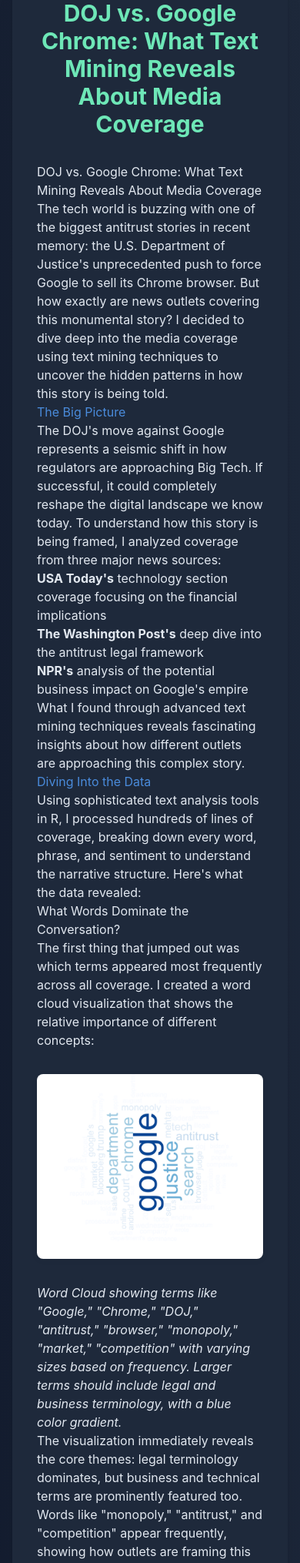
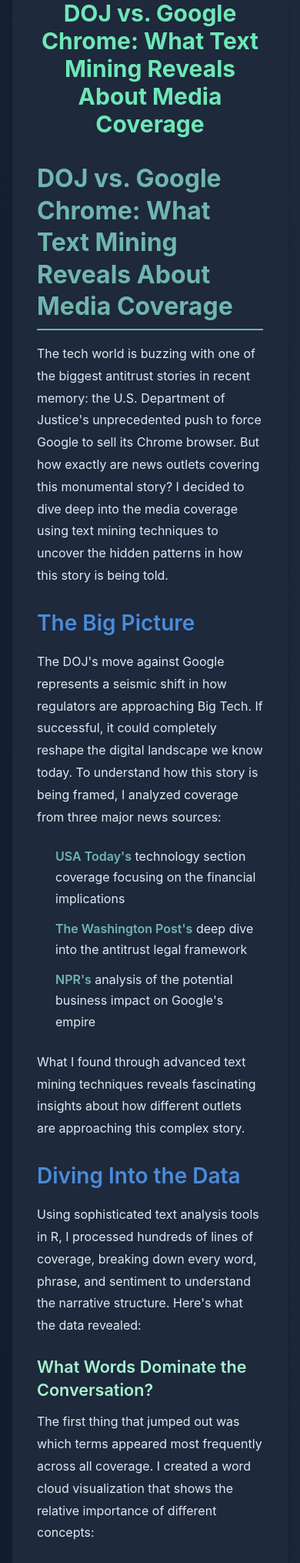
Before and after one commit to cdobratz/CassidyBlog, a Flask app: page /blog/doj_google_blog_post in a window 390 px wide. Shown: the part 197-2227 px from the top of the page at 77% size. Run offline with Flask 3, Linux system fonts and the light colour scheme; some libraries are stand-ins or nearby versions.

Commit message:
Improve blog post typography and readability
- Enhanced font sizing and spacing for better reading experience
- Added proper heading hierarchy with distinct colors
- Improved paragraph spacing and line height
- Enhanced code block styling with better contrast
- Added responsive typography for mobile devices
- Increased container width for optimal reading length
- Better list styling and visual separation
- Added blockquote and table styling improvements

```diff
--- a/static/styles.css
+++ b/static/styles.css
@@ -187,43 +187,159 @@
 
 /* Blog Post */
 .blog-post {
-    max-width: 800px;
+    max-width: 900px;
     margin: 0 auto;
     padding: 2rem;
 }
 
 .post-header {
-    margin-bottom: 2rem;
+    margin-bottom: 3rem;
     text-align: center;
 }
 
-.post-content {
+/* Enhanced Blog Content Styling */
+.blog-content {
     line-height: 1.8;
+    font-size: 1.1rem;
+    color: #e2e8f0;
 }
 
-.post-content h1,
-.post-content h2,
-.post-content h3 {
+/* Improved Typography */
+.blog-content h1 {
     color: var(--primary-color);
-    margin: 2rem 0 1rem;
+    font-size: 2.5rem;
+    font-weight: 700;
+    margin: 3rem 0 1.5rem 0;
+    line-height: 1.3;
+    border-bottom: 2px solid var(--primary-color);
+    padding-bottom: 0.5rem;
 }
 
-.post-content p {
-    margin-bottom: 1.5rem;
+.blog-content h2 {
+    color: var(--secondary-color);
+    font-size: 2rem;
+    font-weight: 600;
+    margin: 2.5rem 0 1.25rem 0;
+    line-height: 1.4;
 }
 
-.post-content code {
-    background-color: var(--card-background);
-    padding: 0.2rem 0.4rem;
-    border-radius: 4px;
+.blog-content h3 {
+    color: #a7f3d0;
+    font-size: 1.5rem;
+    font-weight: 600;
+    margin: 2rem 0 1rem 0;
+    line-height: 1.4;
 }
 
-.post-content pre {
+.blog-content h4 {
+    color: #cbd5e1;
+    font-size: 1.25rem;
+    font-weight: 500;
+    margin: 1.75rem 0 0.75rem 0;
+    line-height: 1.4;
+}
+
+/* Enhanced Paragraph Styling */
+.blog-content p {
+    margin-bottom: 1.75rem;
+    line-height: 1.8;
+    color: #e2e8f0;
+    text-align: justify;
+}
+
+/* Better List Styling */
+.blog-content ul,
+.blog-content ol {
+    margin: 1.5rem 0 1.75rem 0;
+    padding-left: 2rem;
+}
+
+.blog-content li {
+    margin-bottom: 0.75rem;
+    line-height: 1.7;
+    color: #e2e8f0;
+}
+
+.blog-content li p {
+    margin-bottom: 0.5rem;
+}
+
+/* Strong and Em Styling */
+.blog-content strong {
+    color: var(--primary-color);
+    font-weight: 600;
+}
+
+.blog-content em {
+    color: #a7f3d0;
+    font-style: italic;
+}
+
+/* Code Styling */
+.blog-content code {
     background-color: var(--card-background);
-    padding: 1rem;
+    padding: 0.3rem 0.5rem;
+    border-radius: 4px;
+    font-family: 'Monaco', 'Menlo', 'Ubuntu Mono', monospace;
+    font-size: 0.9rem;
+    color: #fbbf24;
+    border: 1px solid #374151;
+}
+
+.blog-content pre {
+    background-color: var(--card-background);
+    padding: 1.5rem;
     border-radius: 8px;
     overflow-x: auto;
-    margin: 1.5rem 0;
+    margin: 2rem 0;
+    border: 1px solid #374151;
+    box-shadow: 0 4px 6px -1px rgba(0, 0, 0, 0.1);
+}
+
+.blog-content pre code {
+    background: transparent;
+    padding: 0;
+    border: none;
+    color: #e2e8f0;
+}
+
+/* Blockquote Styling */
+.blog-content blockquote {
+    border-left: 4px solid var(--primary-color);
+    padding: 1rem 1.5rem;
+    margin: 2rem 0;
+    background-color: rgba(111, 182, 173, 0.1);
+    border-radius: 0 8px 8px 0;
+    font-style: italic;
+    color: #cbd5e1;
+}
+
+/* Table Styling */
+.blog-content table {
+    width: 100%;
+    border-collapse: collapse;
+    margin: 2rem 0;
+    background-color: var(--card-background);
+    border-radius: 8px;
+    overflow: hidden;
+    box-shadow: 0 2px 8px rgba(0, 0, 0, 0.1);
+}
+
+.blog-content th,
+.blog-content td {
+    padding: 1rem;
+    text-align: left;
+    border-bottom: 1px solid #374151;
+}
+
+.blog-content th {
+    background-color: #374151;
+    color: var(--primary-color);
+    font-weight: 600;
+}
+
+.blog-content td {
+    color: #e2e8f0;
 }
 
 .blog-post img, .prose img {
@@ -252,4 +368,44 @@
     main {
         padding: 1rem;
     }
+
+    /* Mobile Blog Content Adjustments */
+    .blog-content {
+        font-size: 1rem;
+    }
+
+    .blog-content h1 {
+        font-size: 2rem;
+        margin: 2rem 0 1rem 0;
+    }
+
+    .blog-content h2 {
+        font-size: 1.75rem;
+        margin: 1.75rem 0 1rem 0;
+    }
+
+    .blog-content h3 {
+        font-size: 1.35rem;
+        margin: 1.5rem 0 0.75rem 0;
+    }
+
+    .blog-content h4 {
+        font-size: 1.15rem;
+        margin: 1.25rem 0 0.5rem 0;
+    }
+
+    .blog-content p {
+        margin-bottom: 1.5rem;
+        text-align: left;
+    }
+
+    .blog-content ul,
+    .blog-content ol {
+        padding-left: 1.5rem;
+        margin: 1.25rem 0 1.5rem 0;
+    }
+
+    .blog-post {
+        padding: 1rem;
+    }
 }
--- a/templates/post.html
+++ b/templates/post.html
@@ -20,12 +20,12 @@
         </div>
     </header>
 
-    <main class="max-w-4xl mx-auto px-4 py-12">
-        <article class="bg-slate-800 rounded-2xl shadow-xl p-8">
+    <main class="max-w-5xl mx-auto px-4 py-12">
+        <article class="bg-slate-800 rounded-2xl shadow-xl p-8 md:p-12">
             <header class="text-center mb-8">
                 <h1 class="text-3xl font-bold text-emerald-300 mb-4">{{ post.title }}</h1>
             </header>
-            <div class="prose prose-invert text-slate-200 max-w-none">
+            <div class="blog-content prose prose-invert prose-lg text-slate-200 max-w-none">
                 {{ html_content|safe }}
             </div>
             <footer class="mt-8 pt-6 border-t border-slate-700 text-center">
```
